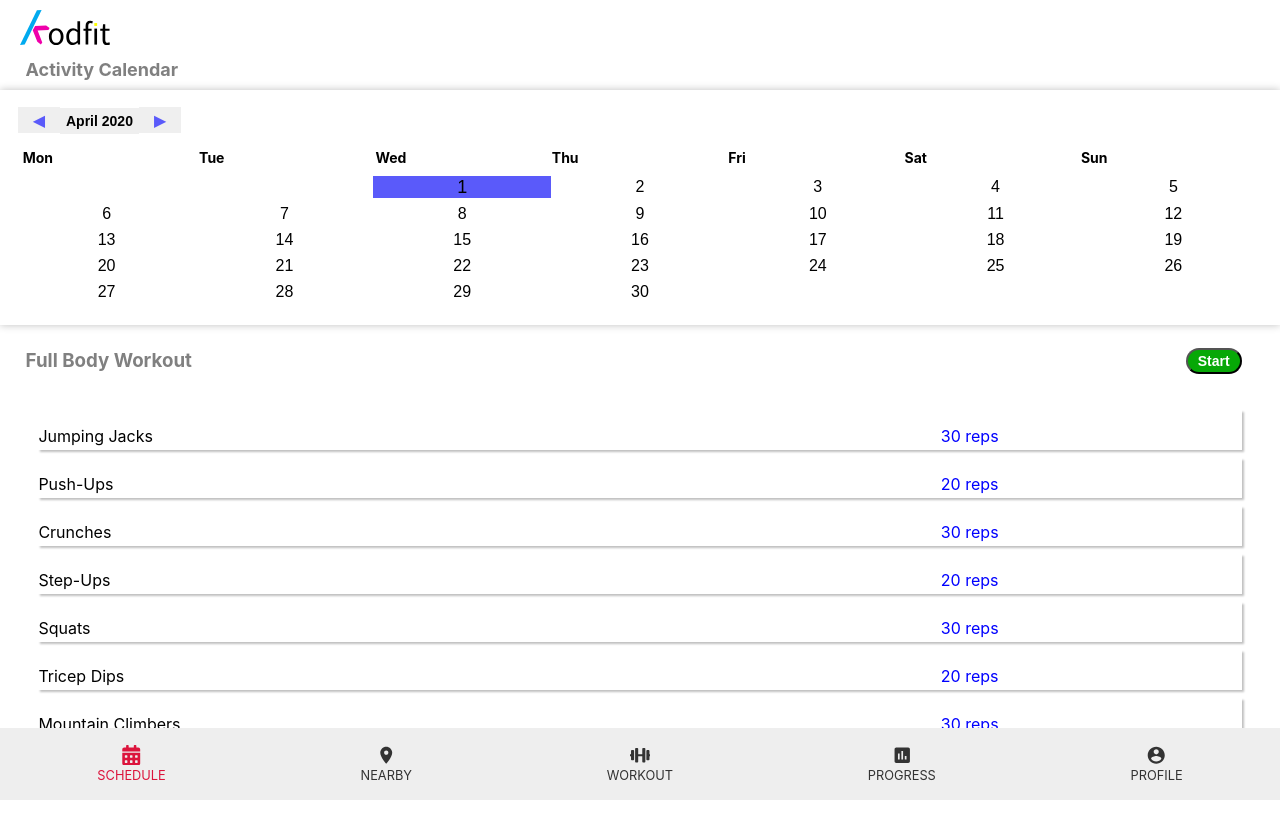
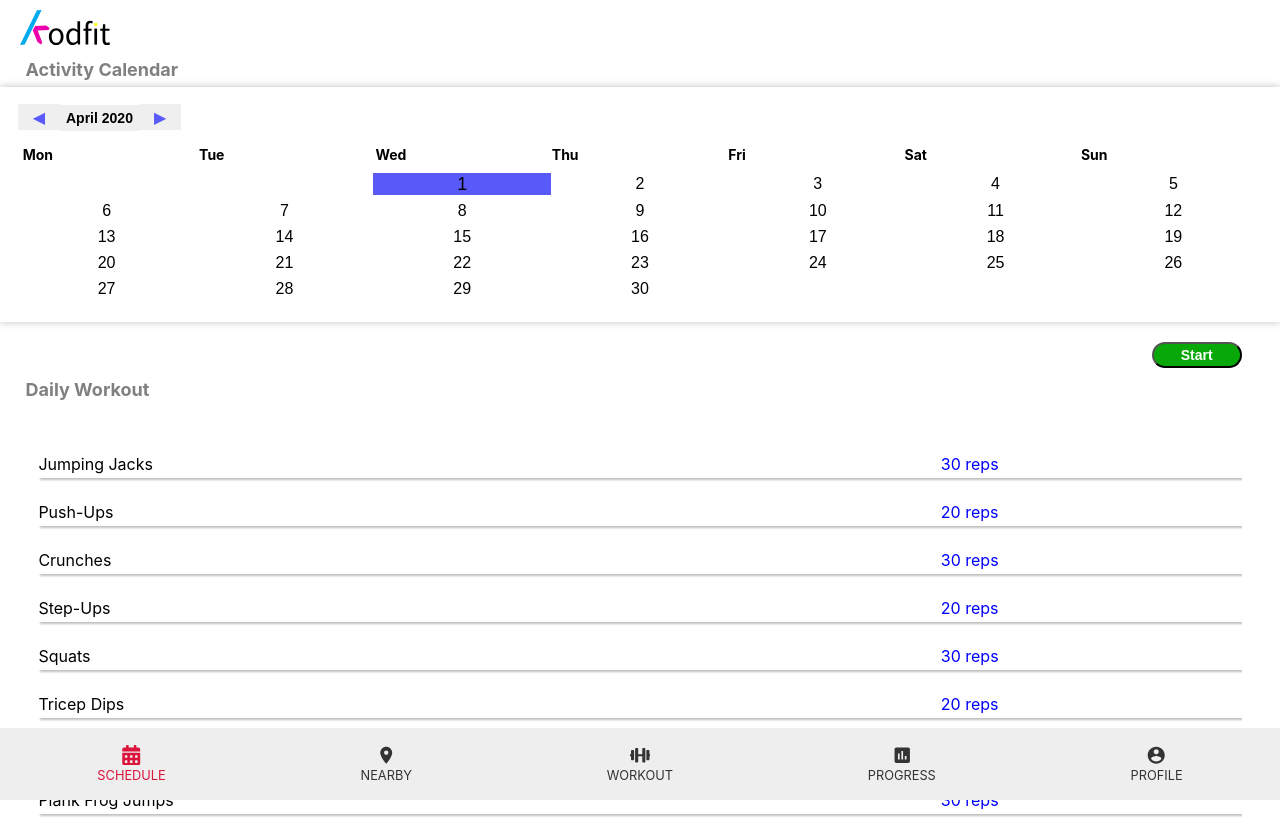
Before and after one commit to phapsides/kodfit, a React (Create React App) app: page /calendar in a window 1280 px wide. Built offline with nearby package versions, Linux system fonts and the light colour scheme.

Commit message:
post merge commit

```diff
--- a/src/App.js
+++ b/src/App.js
@@ -12,7 +12,7 @@ function App() {
 	return (
 		<Router>
 			<div className="App">
-				<img src={logo} className="logo" />
+				<img src={logo} className="logo" alt="logo" />
 				<PageView />
 				<Route path="/" exact component={LandingPage} />
 			</div>
--- a/src/Data/ExercisesData.js
+++ b/src/Data/ExercisesData.js
@@ -1,6 +1,6 @@
 //This function holds some data for the mock exercises we have currently
 
-export default function getExerciseData() {
+export default function ExercisesData() {
 
     return [{
         exerciseName: "Jumping Jacks",
--- a/src/PageView/CalendarApp/CalendarApp.css
+++ b/src/PageView/CalendarApp/CalendarApp.css
@@ -1,5 +1,5 @@
 .calendarTitle {
-    padding-bottom: 5px;
+    padding-bottom: 2px;
     color: grey;
     font-size: 18px;
     margin: 0;
@@ -75,3 +75,44 @@
 .react-calendar__month-view__days {
     margin-top: 5px;
 }
+
+.calendarExerciseList {
+    text-align: left;
+    margin: 3%;
+    margin-bottom: 0;
+    overflow: hidden;
+    overflow-y: scroll;
+    -ms-overflow-style: none;
+    height: 380px;
+}
+
+.calendarExerciseList::-webkit-scrollbar {
+    display: none;
+  }
+
+.calendarWorkoutContainer .ContainerContent {
+    display: flex;
+    flex-direction: column;
+    position: relative;
+}
+
+.ContainerContent .title {
+    color: grey;
+    margin: 4% 0 0 2%;
+    text-align: left;
+    font-size: 18px;
+
+}
+
+.ContainerContent .button {
+    background-color: rgb(7, 168, 7);
+    color: white;
+    font-size: 14px;
+    font-weight: bold;
+    position: absolute;
+    padding: 3px 10px;
+    width: 90px;
+    border-radius: 35px;
+    right: 3%;
+    top: 3%;
+}
--- a/src/PageView/CalendarApp/CalendarApp.js
+++ b/src/PageView/CalendarApp/CalendarApp.js
@@ -1,7 +1,9 @@
 import React, { useState } from 'react';
 import Calendar from 'react-calendar';
-import WorkoutExerciseList from '../WorkoutsMain/WorkoutExerciseList/WorkoutExerciseList.js';
+import ExercisesData from '../../Data/ExercisesData';
+import ExerciseList from '../WorkoutsMain/WorkoutExerciseList/WorkoutExerciseList';
 import './CalendarApp.css';
+
 
 
 export default function CalendarApp() {
@@ -32,9 +34,29 @@ export default function CalendarApp() {
           />
         </main>
       </div>
-      <WorkoutExerciseList />
 
-    </div>
+
+        <div className="calendarWorkoutContainer">
+          <div className="ContainerContent">
+            <h3 className="title">Daily Workout</h3>
+            <button className="button">Start</button>
+
+            <div className="calendarExerciseList"> {
+
+              ExercisesData().map(exercise => {
+                return (
+                  <ExerciseList
+                  key={exercise.exerciseName}
+                  exerciseName={exercise.exerciseName}
+                  reps={exercise.reps}
+                  />
+                );
+              })
+            }
+            </div>
+          </div>
+        </div>
+      </div>
   );
 
 }
--- a/src/PageView/Login/Login.js
+++ b/src/PageView/Login/Login.js
@@ -7,7 +7,7 @@ export default function Login() {
     return (
         <div className="Login">
             <div className="logoBox">
-                <img src={kodfit_logo} className="logo" />
+                <img src={kodfit_logo} className="logo" alt="logo" />
             </div>
             <main className="container">
                 <div className="inputBox">
--- a/src/PageView/WorkoutsMain/WorkoutExerciseList/WorkoutExerciseList.css
+++ b/src/PageView/WorkoutsMain/WorkoutExerciseList/WorkoutExerciseList.css
@@ -1,36 +1,3 @@
-
-.calendarWorkoutContainer .ContainerContent {
-    display: flex;
-    flex-direction: column;
-    position: relative;
-
-}
-
-.ContainerContent .title {
-    color: grey;
-    margin-bottom: 0;
-    text-align: left;
-    margin-left: 2%;
-}
-
-.ContainerContent .button {
-    background-color: rgb(7, 168, 7);
-    color: white;
-    font-size: 14px;
-    font-weight: bold;
-    position: absolute;
-    padding: 3px 10px;
-    border-radius: 35px;
-    right: 3%;
-    top: 18px;
-}
-
-.calendarExerciseList {
-    text-align: left;
-    margin: 3%;
-    margin-bottom: 0;
-}
-
 .calendarExerciseList .item {
     display: grid;
     grid-template-columns: 3fr 1fr;
--- a/src/PageView/WorkoutsMain/WorkoutExerciseList/WorkoutExerciseList.js
+++ b/src/PageView/WorkoutsMain/WorkoutExerciseList/WorkoutExerciseList.js
@@ -1,44 +1,18 @@
 import React from 'react';
 import './WorkoutExerciseList.css';
 
-export default function WorkoutExerciseList() {
+
+export default class ExerciseList extends React.Component {
+
+  render() {
+    let { exerciseName, reps} = this.props;
+
     return (
-        <div className="calendarWorkoutContainer">
-        <div className="ContainerContent">
-          <h3 className="title">Full Body Workout</h3>
-          <button className="button">Start</button>
+          <div className="item">
+            <p className="detailsName">{exerciseName}</p>
+            <p className="detailsReps">{reps}</p>
+          </div>
+    )
 
-          <div className="calendarExerciseList">
-            <div className="item">
-              <p className="detailsName">Jumping Jacks</p>
-              <p className="detailsReps">30 reps</p>
-            </div>
-            <div className="item">
-              <p className="detailsName">Push-Ups</p>
-              <p className="detailsReps">20 reps</p>
-            </div>
-            <div className="item">
-              <p className="detailsName">Crunches</p>
-              <p className="detailsReps">30 reps</p>
-            </div>
-            <div className="item">
-              <p className="detailsName">Step-Ups</p>
-              <p className="detailsReps">20 reps</p>
-            </div>
-            <div className="item">
-              <p className="detailsName">Squats</p>
-              <p className="detailsReps">30 reps</p>
-            </div>
-            <div className="item">
-              <p className="detailsName">Tricep Dips</p>
-              <p className="detailsReps">20 reps</p>
-            </div>
-            <div className="item">
-              <p className="detailsName">Mountain Climbers</p>
-              <p className="detailsReps">30 reps</p>
-            </div>
-          </div>
-        </div>
-      </div>
-    )
 }
+}
--- a/src/WorkoutsMain/WorkoutExerciseList/WorkoutExerciseList.css
+++ /dev/null
@@ -1,28 +0,0 @@
-.calendarExerciseList {
-    margin: 3%;
-    height: 370px;
-    overflow: hidden;
-    overflow-y: scroll;
-    -ms-overflow-style: none;
-}
-
-.calendarExerciseList::-webkit-scrollbar {
-    display: none;
-  }
-
-.calendarExerciseList .item {
-    display: grid;
-    grid-template-columns: 3fr 1fr;
-    box-shadow: 2px 2px 2px silver;
-    margin-bottom: 8px;
-    padding: 0;
-    height: 48px;
-}
-
-.item .detailsName {
-    padding: 0;
-}
-
-.item .detailsReps {
-    color: blue;
-}
```
Also changed, not shown: src/WorkoutsMain/WorkoutExerciseList/WorkoutExerciseList.js (deleted, +0 -18 lines).
